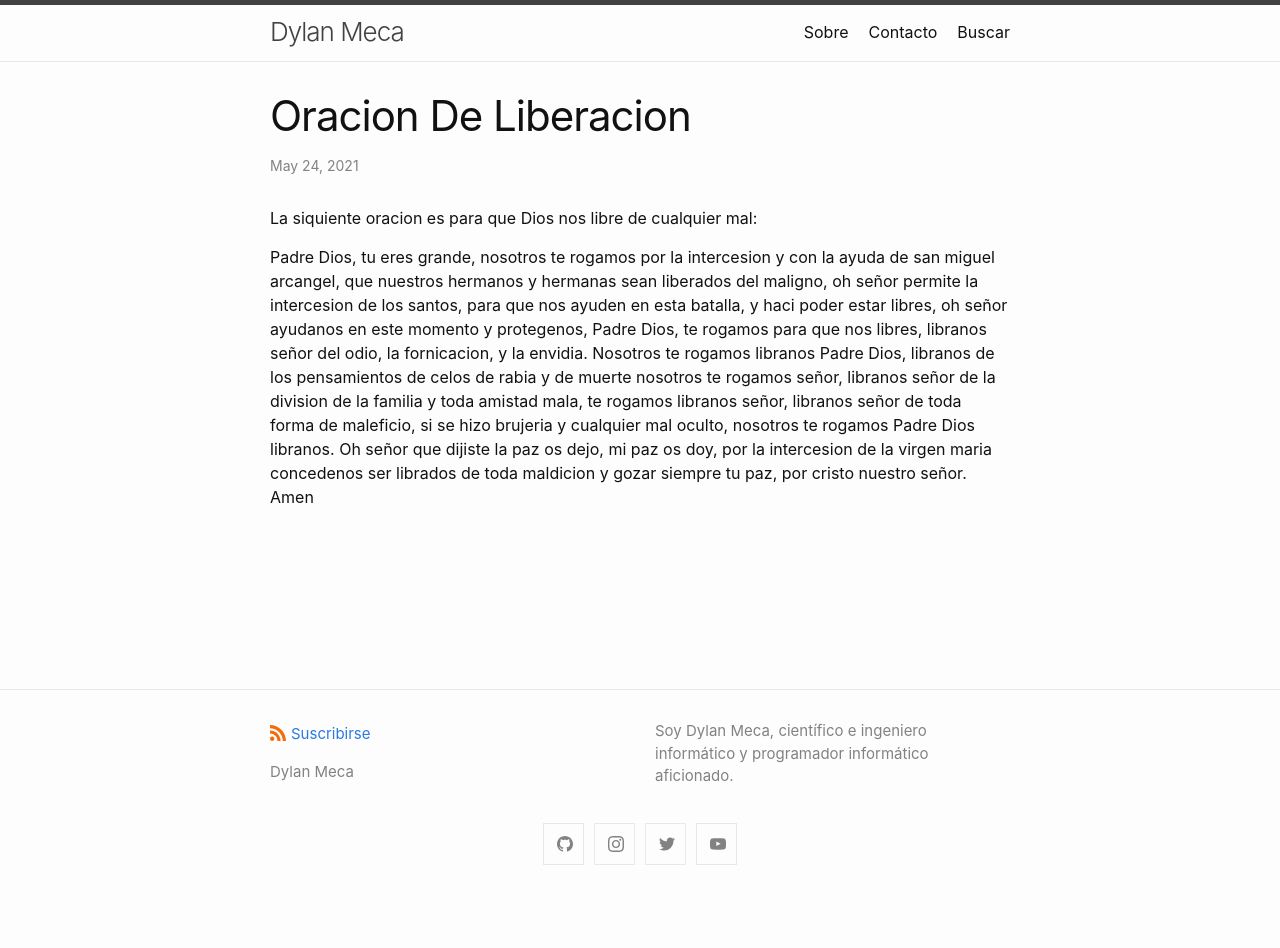
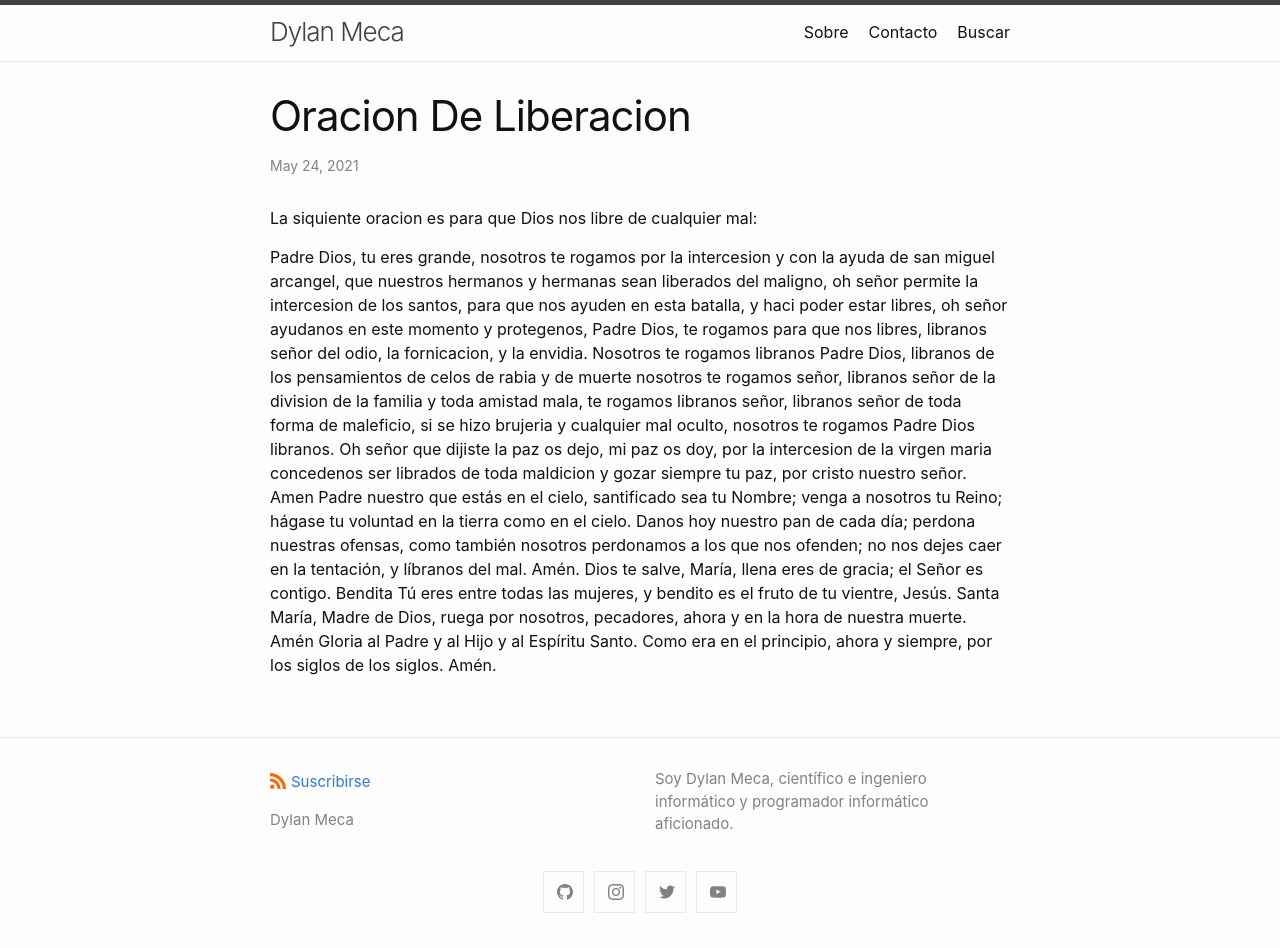
Before and after one commit to dylanmeca/dylanmeca.github.io, a Jekyll site: the page built from _posts/2021-05-24-Oracion-de-liberacion.md, in a window 1280 px wide. Built offline with Jekyll 4.4.1, drawn with Linux system fonts in a browser that asks for light colours; a script that is not in the unit is left out; comment, search, counter and statistics services are not loaded; before the commit the page ends 900 px from its top, so only the background shows below that.

Commit message:
Update 2021-05-24-Oracion-de-liberacion.md

```diff
--- a/_posts/2021-05-24-Oracion-de-liberacion.md
+++ b/_posts/2021-05-24-Oracion-de-liberacion.md
@@ -23,6 +23,36 @@ Nosotros te rogamos libranos Padre Dios, libranos de los pensamientos de celos d
 
 Oh señor que dijiste la paz os dejo, mi paz os doy, por la intercesion de la virgen maria concedenos ser librados de toda maldicion y gozar siempre tu paz, por cristo nuestro señor. Amen
 
+Padre nuestro que estás en el cielo,
+santificado sea tu Nombre;
+venga a nosotros tu Reino;
+hágase tu voluntad
+en la tierra como en el cielo.
+Danos hoy
+nuestro pan de cada día;
+perdona nuestras ofensas,
+como también nosotros perdonamos
+a los que nos ofenden;
+no nos dejes caer en la tentación,
+y líbranos del mal. Amén.
+
+Dios te salve, María,
+llena eres de gracia;
+el Señor es contigo.
+Bendita Tú eres
+entre todas las mujeres,
+y bendito es el fruto de tu vientre, Jesús.
+Santa María, Madre de Dios,
+ruega por nosotros, pecadores,
+ahora y en la hora de nuestra muerte. Amén
+
+Gloria al Padre
+y al Hijo
+y al Espíritu Santo.
+Como era en el principio,
+ahora y siempre,
+por los siglos de los siglos. Amén.
+
 </p>
 
 </div>
```
